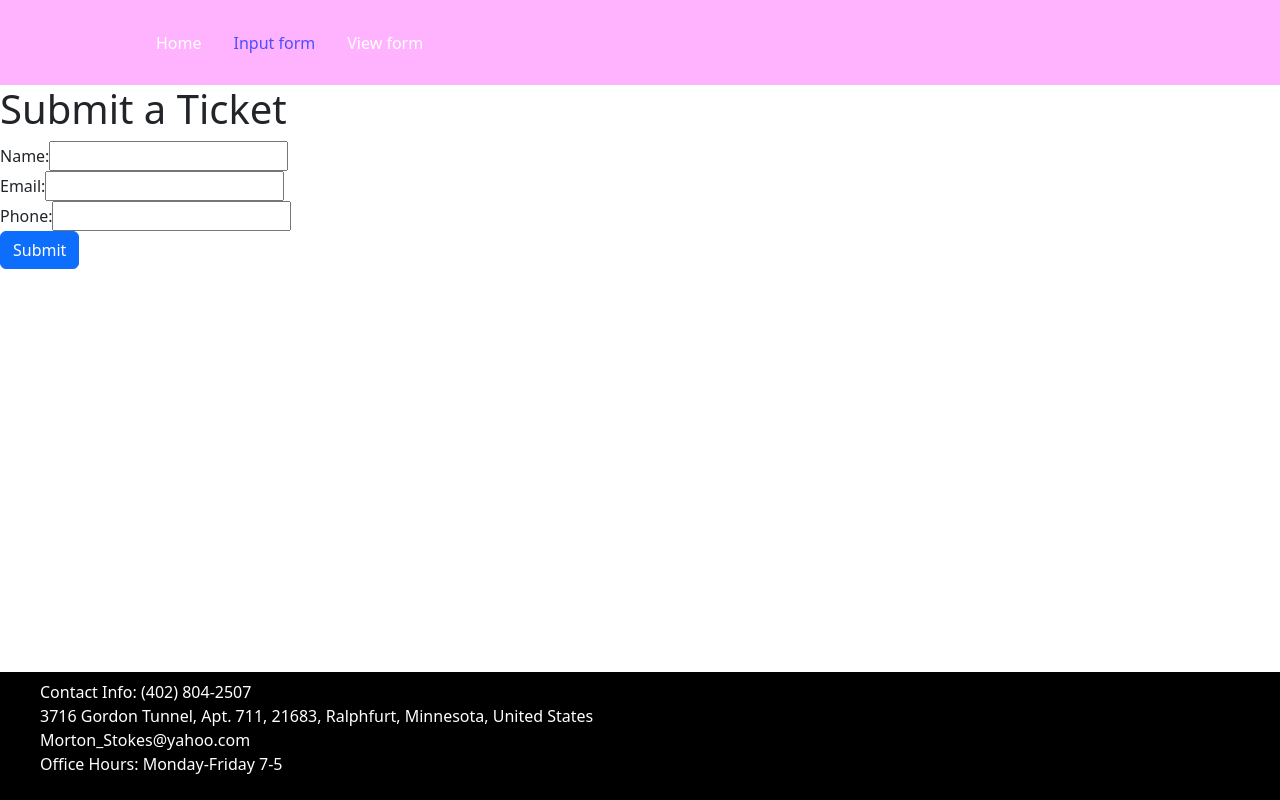
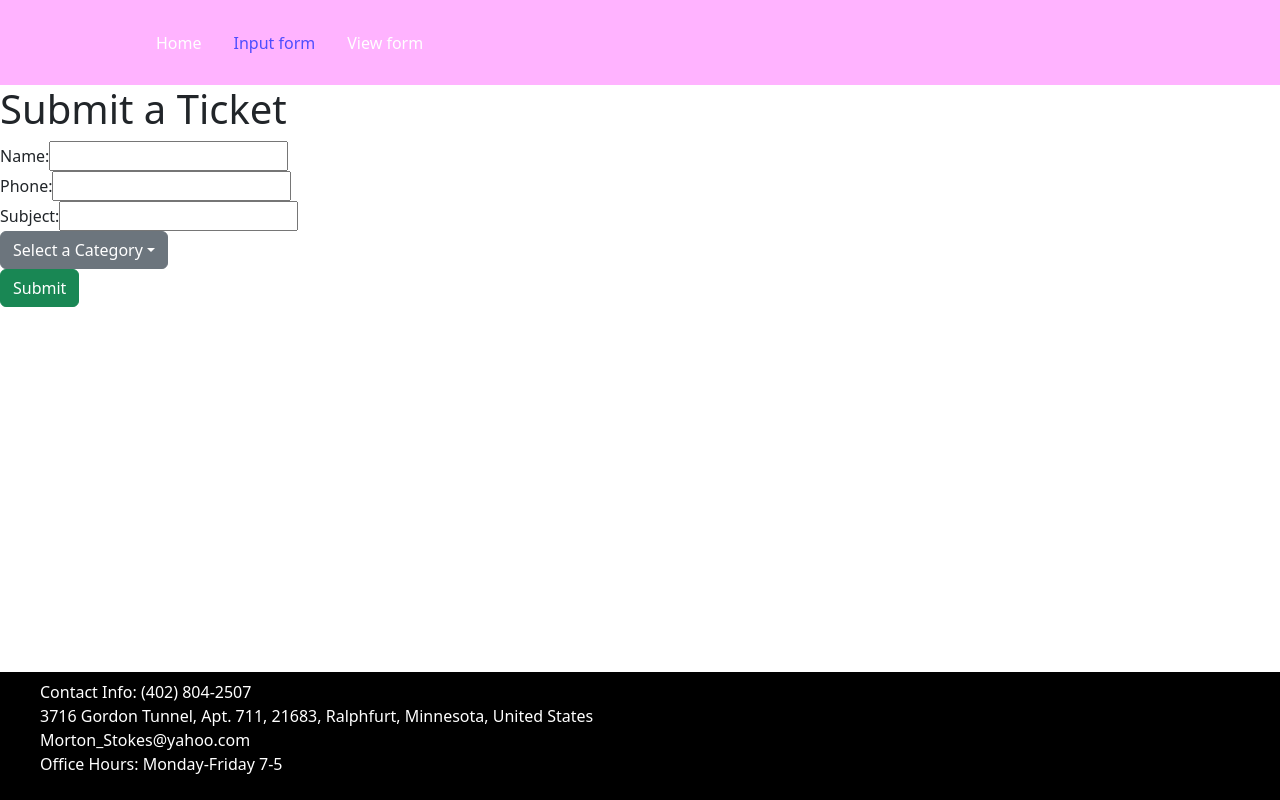
Before and after one commit to joboot/hci-program-2, a React (Create React App) app in the folder hci-program-2/: page /input_form in a window 1280 px wide. Built offline with nearby package versions, Linux system fonts and the light colour scheme.

Commit message:
Added dropdown menu (not working)

```diff
--- a/hci-program-2/src/pages/input_form.js
+++ b/hci-program-2/src/pages/input_form.js
@@ -1,6 +1,7 @@
 import { React } from "react";
 import { Button } from 'react-bootstrap';
 import { useNavigate } from "react-router-dom";
+import { Dropdown } from 'react-bootstrap';
 
 const InputForm = () => {
 	let navigate = useNavigate();
@@ -27,7 +28,7 @@ const InputForm = () => {
 			<div>
 				<form>
 					<label>
-						Email:
+						Phone:
 						<input type="text" name="email" />
 					</label>
 				</form>
@@ -36,18 +37,30 @@ const InputForm = () => {
 			<div>
 				<form>
 					<label>
-						Phone:
+						Subject:
 						<input type="text" name="email" />
 					</label>
 				</form>
 			</div>
 
-			<div className="dropdown-menu" aria-labelledby="dropdownMenuButton">
-				<a className="dropdown-item">Technology Issue</a>
-				<a className="dropdown-item">Device Request</a>
+			<div class="btn-group">
+				<div class="dropdown show">
+					<a class="btn btn-secondary dropdown-toggle" href="#" role="button" id="dropdownMenuLink" data-toggle="dropdown" aria-haspopup="true" aria-expanded="false">
+						Select a Category
+					</a>
+
+					<div class="dropdown-menu" aria-labelledby="dropdownMenuLink">
+						<a class="dropdown-item" href="#">Technology Issue</a>
+						<a class="dropdown-item" href="#">Device Request</a>
+					</div>
+				</div>
 			</div>
 
-			<Button type='button' color="primary" onClick={routeChange}>Submit</Button>
+			<div>
+				<button type="button" class="btn btn-success" onClick={routeChange}>
+					Submit
+				</button>
+			</div>
 
 		</div>
 	);
```
